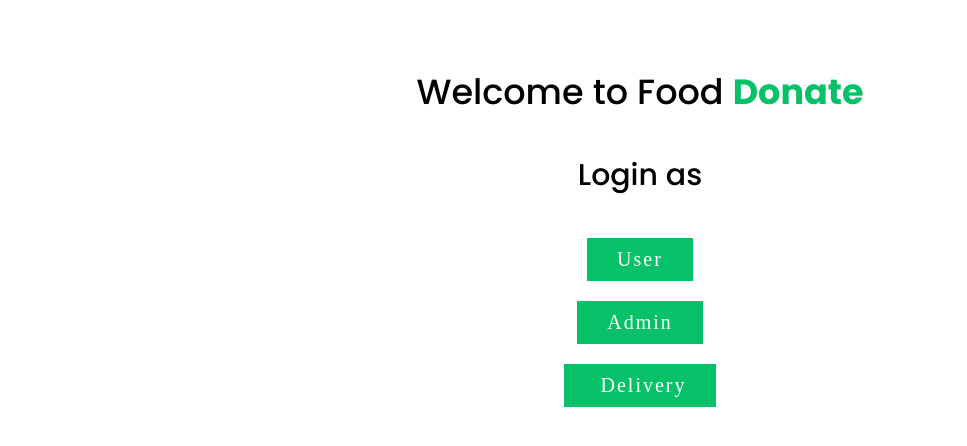
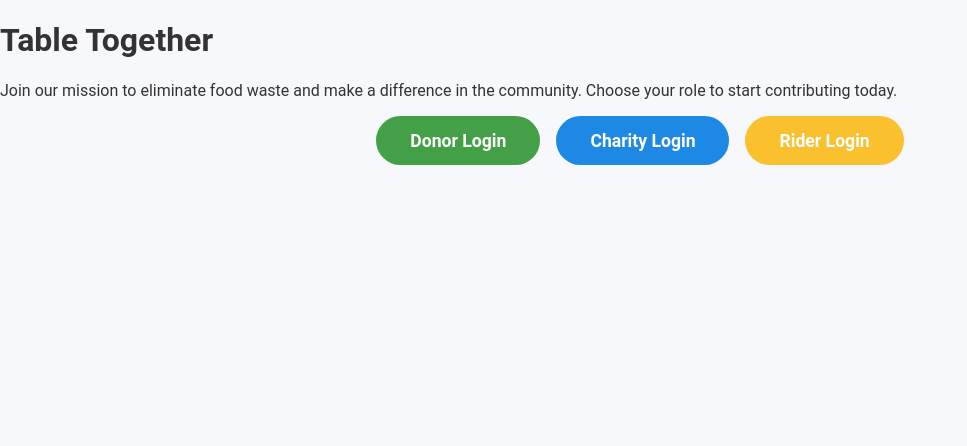
Before and after one commit to hemashankarii/table_together_v2, a PHP site: page /index.html in a window 1280 px wide. Shown: the top 446 px of the page, without its empty margins (0-967 px from the left). Run offline with PHP 8.4, Linux system fonts and the light colour scheme; some libraries are stand-ins or nearby versions.

Commit message:
new changes

```diff
--- a/index.html
+++ b/index.html
@@ -12,105 +12,132 @@
     <!-- <link rel="stylesheet" href="home.css"> -->
 </head>
 <style>
-@import url('https://fonts.googleapis.com/css2?family=Poppins:ital,wght@0,200;0,300;0,500;0,700;0,800;1,400;1,600&display=swap');
+/* General Styles */
+body {
+  margin: 0;
+  font-family: 'Roboto', sans-serif;
+  background-color: #f7f8fc;
+  color: #333;
+}
 
+.login-page {
+  text-align: center;
+}
 
+/* Hero Section */
+.hero {
+  height: 100vh;
+  background: linear-gradient(rgba(0, 0, 0, 0.4), rgba(0, 0, 0, 0.7)),
+              url('/img/hero.webp') no-repeat center center/cover;
+  color: #fff;
+  display: flex;
+  justify-content: center;
+  align-items: center;
+  flex-direction: column;
+  padding: 2rem;
+}
 
-    .logo{
-        padding-top: 30px;
-        font-size: 35px;
-        text-align: center;
-        font-family: 'Poppins', sans-serif;
+.hero .content {
+  max-width: 700px;
+}
 
+.hero h1 {
+  font-size: 3rem;
+  margin-bottom: 1rem;
+  text-transform: uppercase;
+  letter-spacing: 2px;
 }
-    .para{
-        text-align: center;
-        font-size: 30px;
-        font-family: 'Poppins', sans-serif;
 
+.hero p {
+  font-size: 1.2rem;
+  margin-bottom: 2rem;
+  line-height: 1.6;
+  color: #f0f0f0;
 }
-    a{
-        /* text-align: center; */
+
+/* Buttons Section */
+.buttons {
+  display: flex;
+  justify-content: center;
+  gap: 1rem;
+}
+
+.btn {
   display: inline-block;
-  /* font-size: 1em; */
-  font-size: 20px;
-  background:#06C167;
-  padding: 10px 30px;
-  /* text-transform: uppercase; */
   text-decoration: none;
-  font-weight: 500;
-  margin:10px auto 10px auto;
+  font-size: 1.1rem;
+  font-weight: bold;
+  padding: 0.8rem 2rem;
+  border-radius: 30px;
+  transition: all 0.3s ease;
+}
+
+.btn-donor {
+  background-color: #43a047;
   color: #fff;
-  letter-spacing: 2px;
-  transition: 0.2s;
+  border: 2px solid transparent;
 }
-    a:hover {
-     letter-spacing: 6px;
+
+.btn-donor:hover {
+  background-color: #388e3c;
+  border: 2px solid #fff;
 }
-    .log{
-        /* width: 50%; */
-        margin: auto;
-        display:grid;
-        align-items: center;
 
+.btn-charity {
+  background-color: #1e88e5;
+  color: #fff;
+  border: 2px solid transparent;
+}
 
-        /* border: 1px solid black; */
-        /* align-items: center; */
+.btn-charity:hover {
+  background-color: #1565c0;
+  border: 2px solid #fff;
+}
 
+.btn-rider {
+  background-color: #fbc02d;
+  color: #fff;
+  border: 2px solid transparent;
 }
-    .add{
-        margin: auto;
-        display:inline-block;
-        align-items:center;
-        padding-left: 540px;
+
+.btn-rider:hover {
+  background-color: #f9a825;
+  border: 2px solid #fff;
 }
-    #delivery{
 
+/* Responsive Design */
+@media (max-width: 768px) {
+  .hero h1 {
+    font-size: 2.5rem;
   }
-    /* .log img{
-        margin: auto;
-        width: auto;
-        height: auto;
-    } */
 
-@media only screen and (max-width: 768px) {
-    .logo{
-        font-size: 30px;
-        padding:50px 50px 20px 50px;
+  .hero p {
+    font-size: 1rem;
   }
-    .para{
-        font-size: 20px;
+
+  .buttons {
+    flex-direction: column;
+    gap: 1.5rem;
   }
-    a{
-        font-size: 18px;
-    }
-    .add{
-        margin: auto;
-        display:inline-block;
-        align-items:center;
-        padding-left: 30px;
+
+  .btn {
+    width: 80%;
   }
 }
+
 </style>
 <body>
-    <p class="logo"> Welcome to Food <b style="color: #06C167; ">Donate</b></p>
-    <p class="para"> Login as</p>
-<div class="log">
-    <!-- <img src="userlog.jpg" alt=""> -->
-    <a href="signup.php">User </a>
-    <a href="admin/signup.php">Admin</a>
-    <i class="fa-solid fa-moped"></i>
-
-    <a href="delivery/deliverysignup.php" id="delivery">    <i class="fa-regular fa-moped"></i> Delivery</a>
-
-
+    <div class="content">
+        <h1>Table Together</h1>
+        <p>
+          Join our mission to eliminate food waste and make a difference in the community.
+          Choose your role to start contributing today.
+        </p>
+        <div class="buttons">
+          <a href="signup.php" class="btn btn-donor">Donor Login</a>
+          <a href="admin/signup.php" class="btn btn-charity">Charity Login</a>
+          <a href="delivery/deliverysignup.php" class="btn btn-rider">Rider Login</a>
         </div>
-
-<div class="add">
-
       </div>
-
-
-
 </body>
 </html>
```
Also changed, not shown: about.html (+89 -94 lines), chatbot/chatbot.css (indentation only), img/hero.webp (added), img/image1.jpg (added), img/image2.png (added), img/image3.jpeg (added), img/image3.jpg (added), 1 other file. Lines whose indentation alone changed are shown as unchanged.
